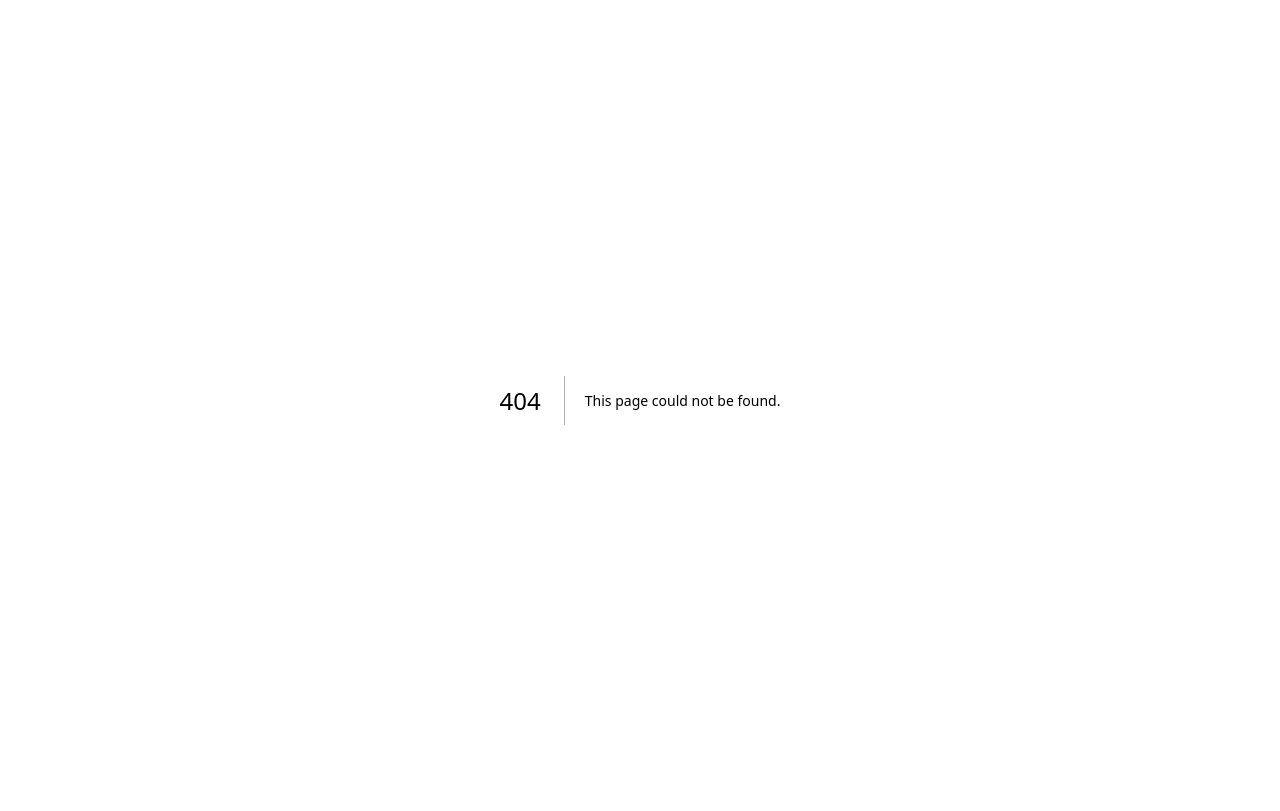
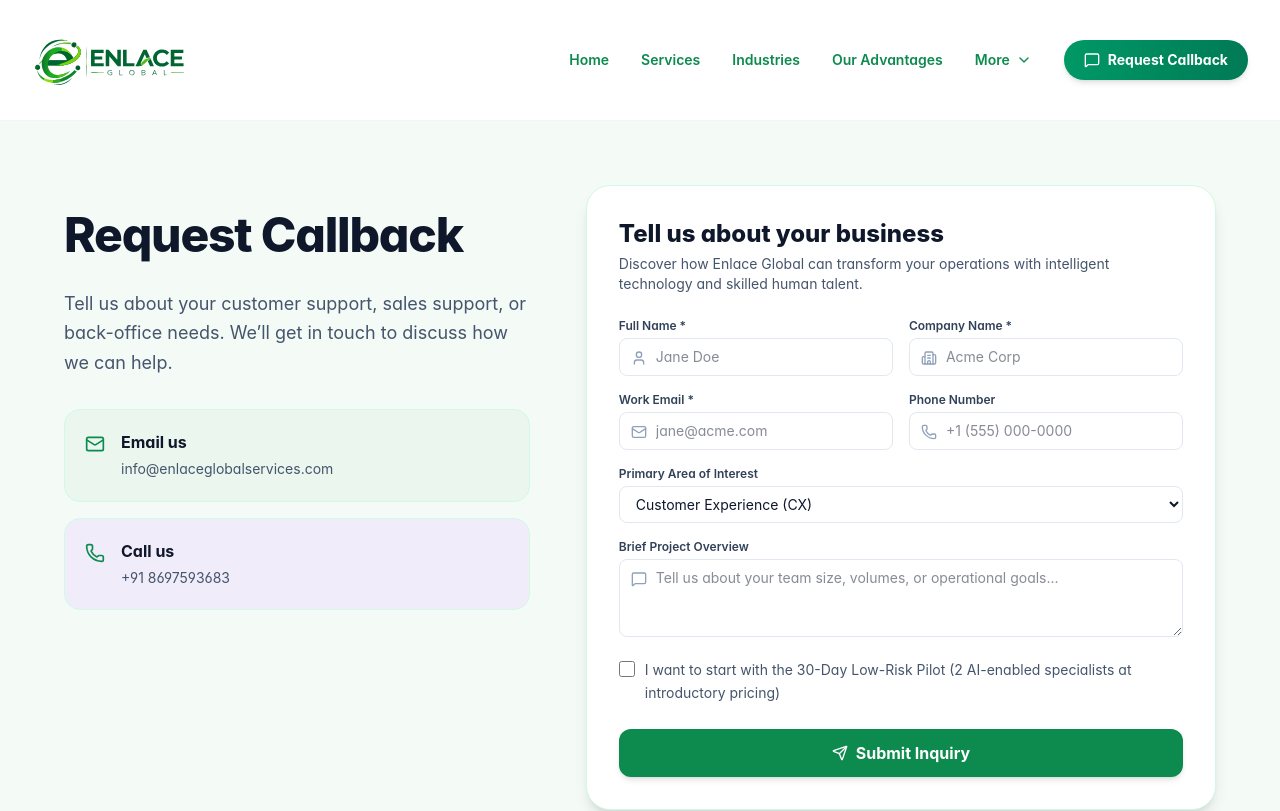
Before and after one commit to harshram6787-hue/Enlace-global-website-google-studio, a Next.js app: page /contact in a window 1280 px wide. Before the commit this address had no page. Shown: the top 811 px of the page. Built offline with nearby package versions, Linux system fonts and the light colour scheme.

Commit message:
Add the Request Callback contact page

```diff
--- /dev/null
+++ b/app/contact/page.tsx
@@ -0,0 +1,75 @@
+'use client';
+
+import { useState } from 'react';
+import { useRouter } from 'next/navigation';
+import { Mail, Phone } from 'lucide-react';
+import { Navbar } from '@/components/Navbar';
+import { Footer } from '@/components/Footer';
+import { LetsTalkModal } from '@/components/LetsTalkModal';
+import { PlaceholderModal } from '@/components/PlaceholderModal';
+
+export default function ContactPage() {
+  const router = useRouter();
+  const [placeholderData, setPlaceholderData] = useState<{ title: string; description: string } | null>(null);
+
+  const focusForm = () => {
+    const form = document.getElementById('callback-form');
+    form?.scrollIntoView({ behavior: 'smooth', block: 'start' });
+    form?.querySelector<HTMLInputElement>('input')?.focus({ preventScroll: true });
+  };
+
+  const openPlaceholder = (title: string, description: string) => {
+    setPlaceholderData({ title, description });
+  };
+
+  return (
+    <div className="min-h-screen bg-white text-slate-900 font-sans">
+      <Navbar onOpenContact={focusForm} onOpenPlaceholder={openPlaceholder} />
+
+      <main className="pt-[121px]">
+        <section className="bg-[#F4FAF6] px-4 py-12 sm:px-6 md:py-16 lg:px-8">
+          <div className="mx-auto grid max-w-6xl gap-10 lg:grid-cols-[0.85fr_1.15fr] lg:gap-14">
+            <div className="space-y-6 lg:pt-5">
+              <h1 className="text-4xl font-extrabold leading-tight tracking-tight text-slate-900 sm:text-5xl">Request Callback</h1>
+              <p className="max-w-lg text-base leading-relaxed text-slate-600 sm:text-lg">
+                Tell us about your customer support, sales support, or back-office needs. We’ll get in touch to discuss how we can help.
+              </p>
+
+              <div className="grid gap-4 pt-2">
+                <a href="mailto:info@enlaceglobalservices.com" className="tile-hover flex items-start gap-4 rounded-2xl border border-emerald-100 bg-[#EAF6EE] p-5">
+                  <Mail aria-hidden="true" className="mt-1 h-5 w-5 shrink-0 text-[#0D8A4E]" />
+                  <div className="min-w-0 space-y-1">
+                    <h2 className="font-bold text-slate-900">Email us</h2>
+                    <p className="break-words text-sm leading-relaxed text-slate-600">info@enlaceglobalservices.com</p>
+                  </div>
+                </a>
+                <a href="tel:+918697593683" className="tile-hover flex items-start gap-4 rounded-2xl border border-emerald-100 bg-[#F1ECFA] p-5">
+                  <Phone aria-hidden="true" className="mt-1 h-5 w-5 shrink-0 text-[#0D8A4E]" />
+                  <div className="space-y-1">
+                    <h2 className="font-bold text-slate-900">Call us</h2>
+                    <p className="text-sm leading-relaxed text-slate-600">+91 8697593683</p>
+                  </div>
+                </a>
+              </div>
+            </div>
+
+            <section id="callback-form" aria-label="Contact Enlace Global" className="scroll-mt-32">
+              <LetsTalkModal isOpen inline heading="Tell us about your business" onClose={() => router.push('/')} />
+            </section>
+          </div>
+        </section>
+      </main>
+
+      <Footer onOpenContact={focusForm} onOpenPlaceholder={openPlaceholder} />
+      <PlaceholderModal
+        title={placeholderData?.title || null}
+        description={placeholderData?.description || null}
+        onClose={() => setPlaceholderData(null)}
+        onOpenContact={() => {
+          setPlaceholderData(null);
+          focusForm();
+        }}
+      />
+    </div>
+  );
+}
```
